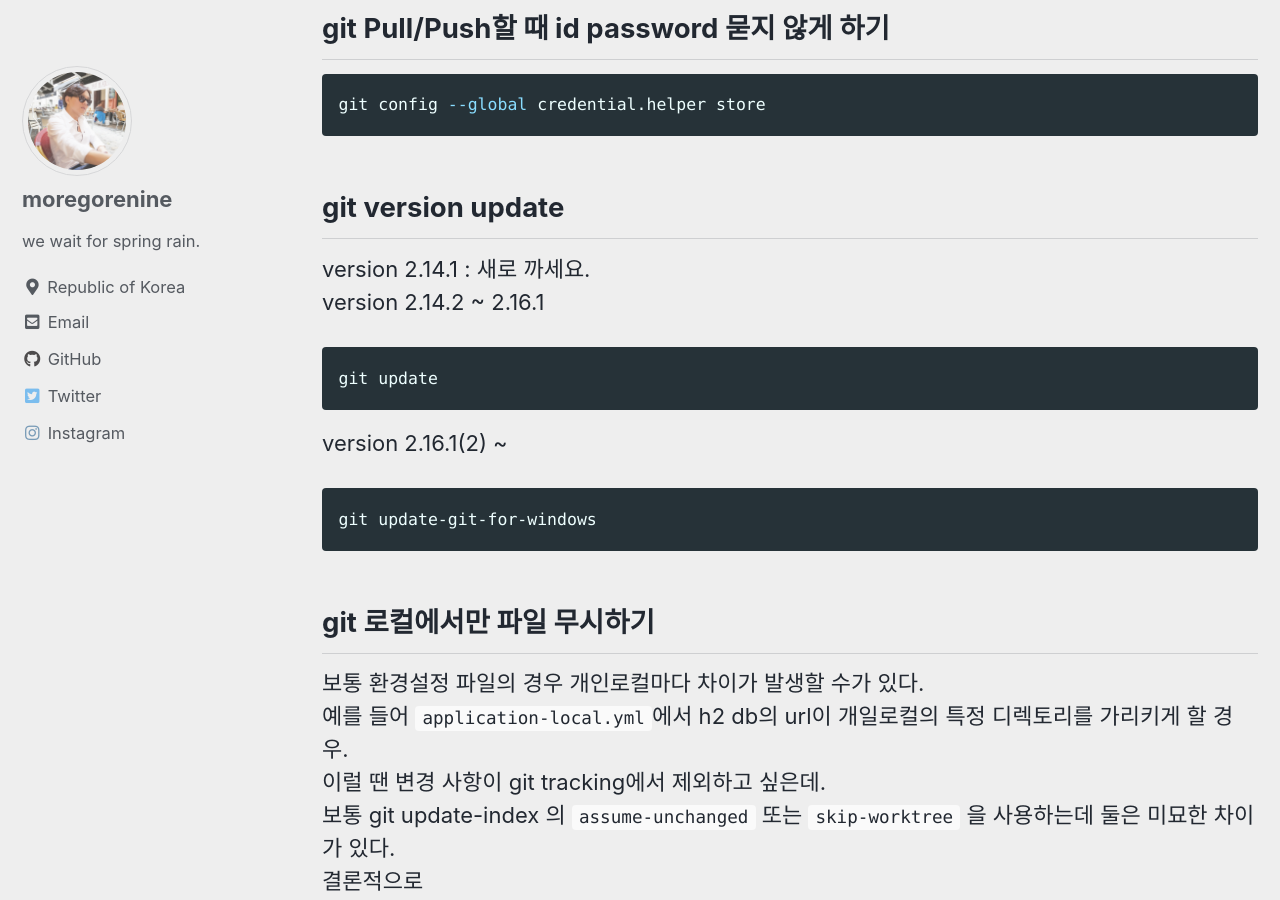
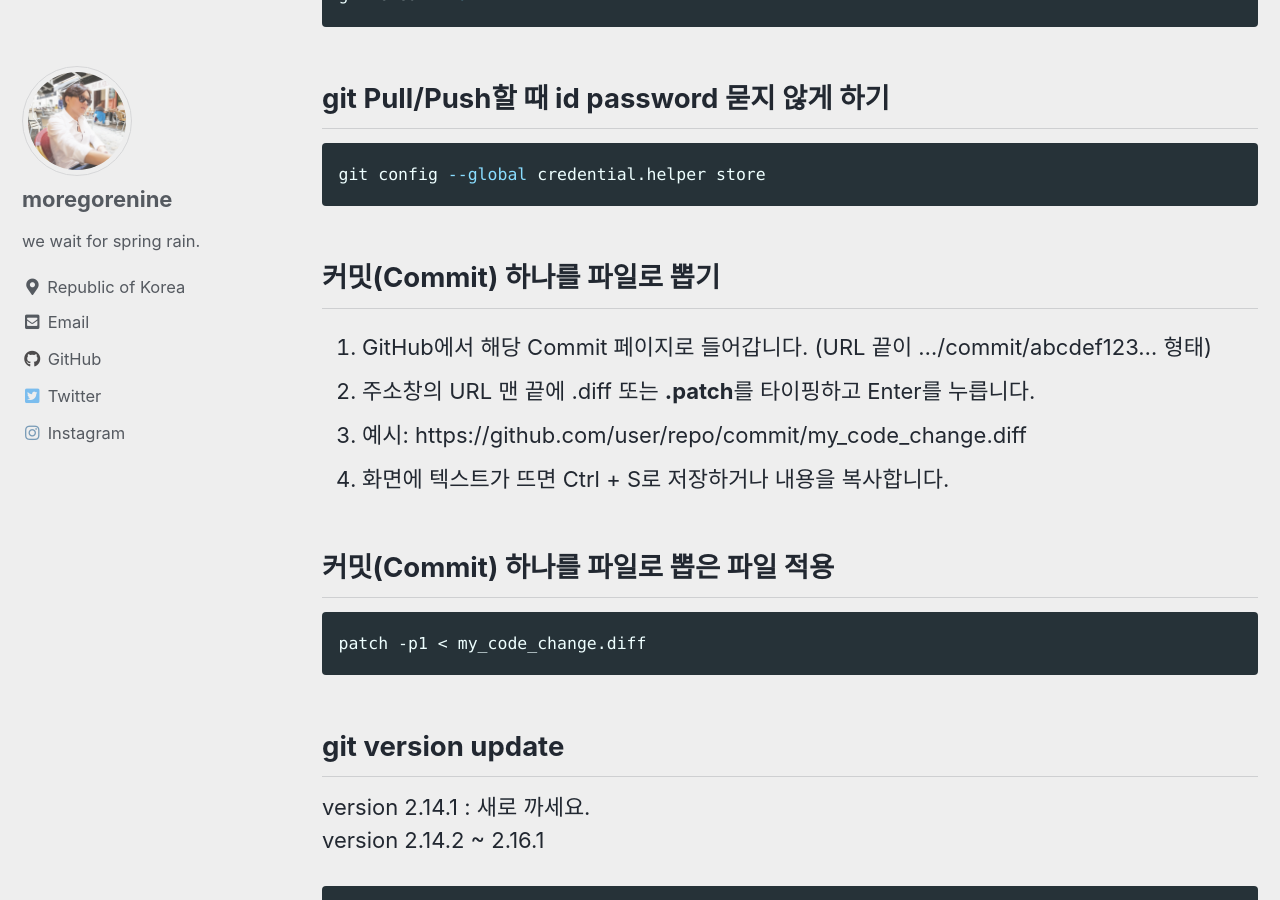
Before and after one commit to moregorenine/moregorenine.github.io, a Jekyll site: the page built from _posts/git/2021-7-1-git.md, in a window 1280 px wide and 900 px high, scrolled down 5652 px. Built offline with Jekyll 4.4.1, drawn with Linux system fonts in a browser that asks for light colours; cached includes are drawn as plain includes; comment, search, counter and statistics services are not loaded; some of the changed text lies outside the part shown.

Commit message:
Update 2021-7-1-git.md

````diff
--- a/_posts/git/2021-7-1-git.md
+++ b/_posts/git/2021-7-1-git.md
@@ -151,6 +151,17 @@ git clean -fd
 git config --global credential.helper store
 ```
 
+## 커밋(Commit) 하나를 파일로 뽑기
+1. GitHub에서 해당 Commit 페이지로 들어갑니다. (URL 끝이 .../commit/abcdef123... 형태)
+2. 주소창의 URL 맨 끝에 .diff 또는 **.patch**를 타이핑하고 Enter를 누릅니다.
+3. 예시: https://github.com/user/repo/commit/my_code_change.diff
+4. 화면에 텍스트가 뜨면 Ctrl + S로 저장하거나 내용을 복사합니다.
+
+## 커밋(Commit) 하나를 파일로 뽑은 파일 적용
+```
+patch -p1 < my_code_change.diff
+```
+
 ## git version update
 version 2.14.1 : 새로 까세요.
 version 2.14.2 ~ 2.16.1
````
